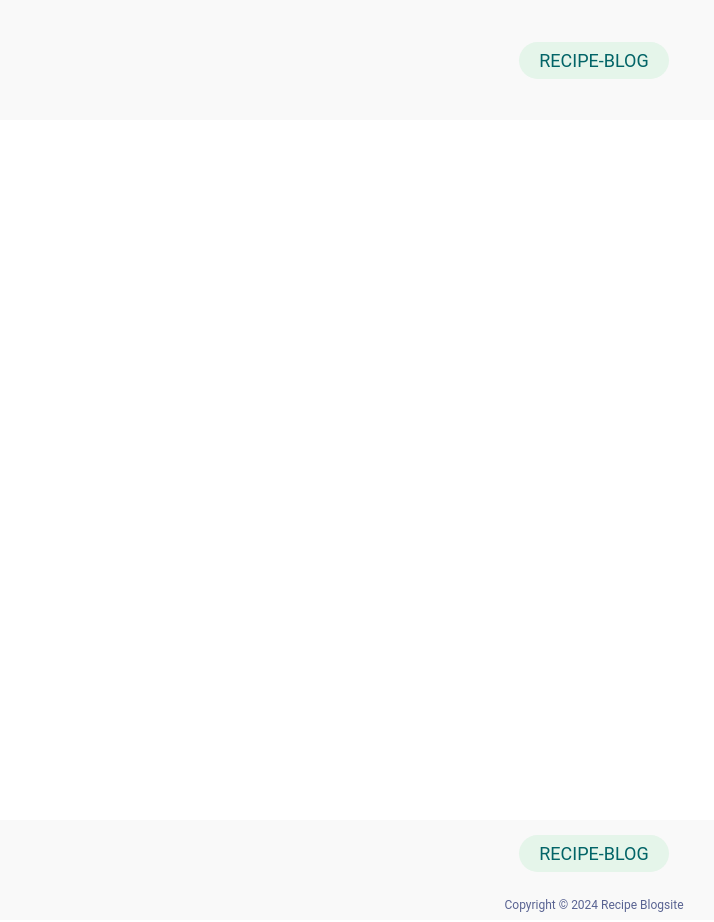
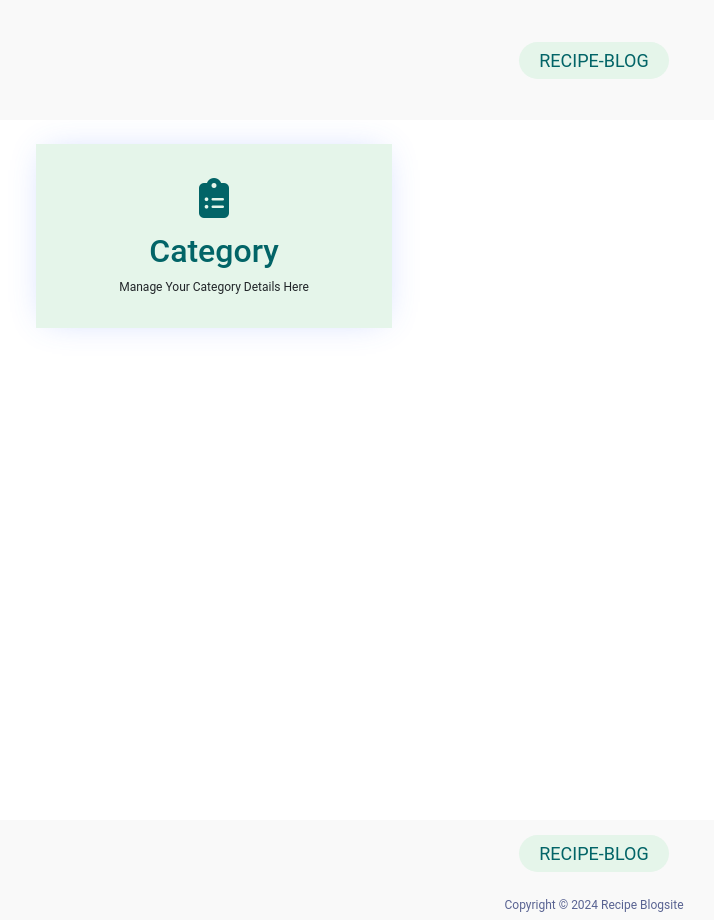
Before and after one commit to IrynaBondarenko7/ang-blog-dashboard, an Angular app: page / in a window 1280 px wide. Shown: the whole page, without its empty margins (46-760 px from the left). Built offline with nearby package versions, Linux system fonts and the light colour scheme.

Commit message:
created dashboard component

```diff
--- a/src/app/app.component.html
+++ b/src/app/app.component.html
@@ -1,6 +1,6 @@
 <app-header></app-header>
 <div class="root p-4">
-  <router-outlet class="root" />
+  <app-dashboard></app-dashboard>
 </div>
 
 <app-footer></app-footer>
--- a/src/app/app.component.ts
+++ b/src/app/app.component.ts
@@ -2,11 +2,12 @@ import { Component } from '@angular/core';
 import { RouterOutlet } from '@angular/router';
 import { HeaderComponent } from './layouts/header/header.component';
 import { FooterComponent } from './layouts/footer/footer.component';
+import { DashboardComponent } from './dashboard/dashboard.component';
 
 @Component({
   selector: 'app-root',
   standalone: true,
-  imports: [RouterOutlet, HeaderComponent, FooterComponent],
+  imports: [RouterOutlet, HeaderComponent, FooterComponent, DashboardComponent],
   templateUrl: './app.component.html',
   styleUrl: './app.component.css',
 })
--- /dev/null
+++ b/src/app/dashboard/dashboard.component.html
@@ -0,0 +1,15 @@
+<div class="container">
+  <div class="row">
+    <div class="col-md-4 mb-5">
+      <div class="card shadow-effect">
+        <div class="card-body text-center bg-secondary-theme">
+          <h1 class="mt-3 text-theme-primary">
+            <i class="fas fa-clipboard-list"></i>
+          </h1>
+          <h2 class="text-theme-primary">Category</h2>
+          <p>Manage Your Category Details Here</p>
+        </div>
+      </div>
+    </div>
+  </div>
+</div>
--- a/src/index.html
+++ b/src/index.html
@@ -6,6 +6,13 @@
     <base href="/" />
     <meta name="viewport" content="width=device-width, initial-scale=1" />
     <link rel="icon" type="image/x-icon" href="favicon.ico" />
+    <link
+      rel="stylesheet"
+      href="https://cdnjs.cloudflare.com/ajax/libs/font-awesome/6.7.1/css/all.min.css"
+      integrity="sha512-5Hs3dF2AEPkpNAR7UiOHba+lRSJNeM2ECkwxUIxC1Q/FLycGTbNapWXB4tP889k5T5Ju8fs4b1P5z/iB4nMfSQ=="
+      crossorigin="anonymous"
+      referrerpolicy="no-referrer"
+    />
   </head>
   <body>
     <app-root></app-root>
```
Also changed, not shown: src/app/dashboard/dashboard.component.ts (added, +12 -0 lines), src/app/dashboard/dashboard.component.css (added), 1 other file (tests, documents, lock files or other folders).
